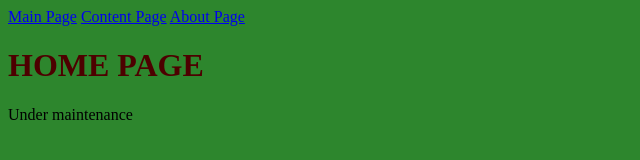
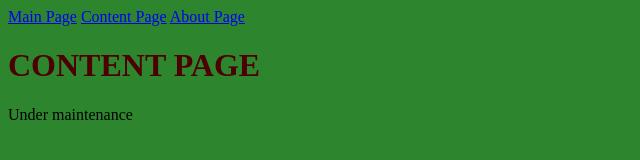
Before and after one commit to rperezmendoza/roberto, a plain HTML site: page rpages/home.html in a window 1280 px wide. Shown: the whole page, without its empty margins (0-640 px from the left). Drawn offline with Linux system fonts and the light colour scheme.

Commit message:
first commit

```diff
--- a/rpages/home.html
+++ b/rpages/home.html
@@ -19,7 +19,7 @@
         <a href="home.html">Content Page</a>
         <a href="about.html">About Page</a>
 
-        <h1>HOME PAGE</h1>
+        <h1>CONTENT PAGE</h1>
 
 
         <p>Under maintenance</p>
```
